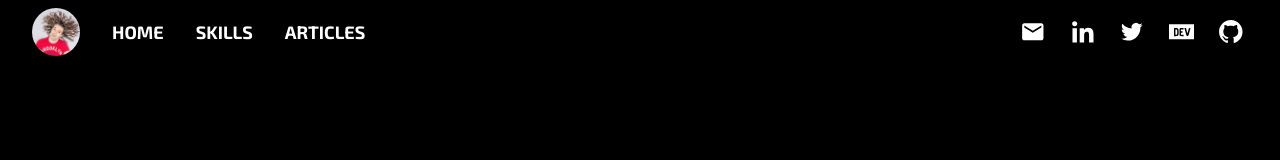
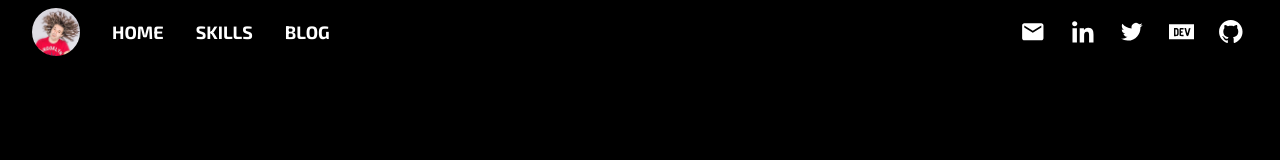
Before and after one commit to andberry/berry-website-nextjs, a Next.js app: page / in a window 1280 px wide. Shown: the top 160 px of the page. Built offline with nearby package versions, Linux system fonts and the light colour scheme; what tailwindcss-debug-screens would draw is missing.

Commit message:
Main menu: blog

```diff
--- a/data/mainMenu.js
+++ b/data/mainMenu.js
@@ -8,7 +8,7 @@ export const mainMenu = [
         title: 'Skills',
     },
     {
-        href: '/articles',
-        title: 'Articles',
+        href: '/blog',
+        title: 'Blog',
     },
 ];
```
